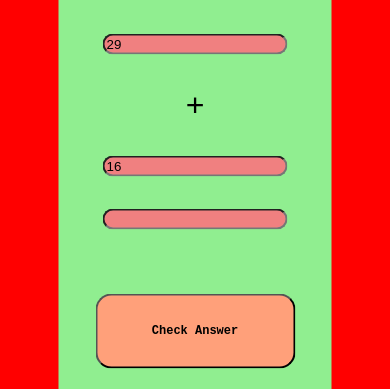
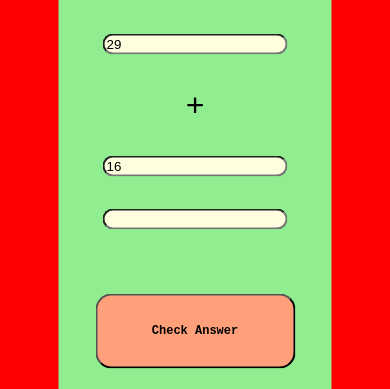
Before and after one commit to Ya903040/web_math_game_v_2, a website: page options/add.html in a window 390 px wide. Shown: the part 204-593 px from the top of the page. Drawn offline with Linux system fonts and the light colour scheme.

Commit message:
trying to add responsive design

```diff
--- a/css/style.css
+++ b/css/style.css
@@ -1,6 +1,6 @@
 @media only screen and (min-width: 300px) {
     .labels{
-        background: lightcoral;
+        background: lightyellow;
     }
 
 
```
